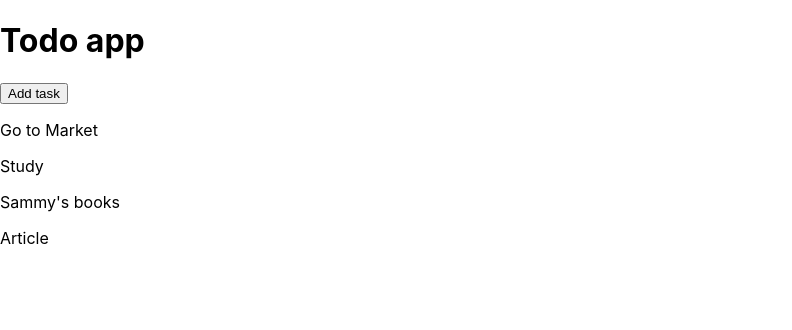
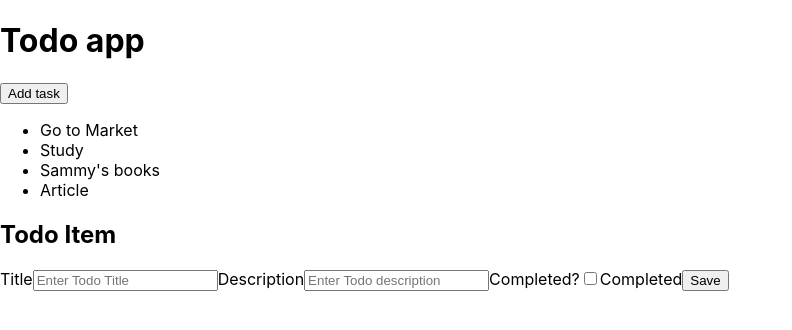
Before and after one commit to aloha45/django-react-todos, a React (Create React App) app in the folder frontend/: page / in a window 1280 px wide. Shown: the top 330 px of the page, without its empty margins (0-792 px from the left). Built offline with nearby package versions, Linux system fonts and the light colour scheme.

Commit message:
create testing frontend form

```diff
--- a/frontend/src/App.js
+++ b/frontend/src/App.js
@@ -1,33 +1,6 @@
 import React, { Component } from "react";
+import Form from './components/form'
 import "./App.css";
-
-const todoItems = [
-	{
-		id: 1,
-		title: "Go to Market",
-		description: "Buy ingredients to prepare dinner",
-		completed: true,
-	},
-	{
-		id: 2,
-		title: "Study",
-		description: "Read Algebra and History textbook for the upcoming test",
-		completed: false,
-	},
-	{
-		id: 3,
-		title: "Sammy's books",
-		description: "Go to library to return Sammy's books",
-		completed: true,
-	},
-	{
-		id: 4,
-		title: "Article",
-		description: "Write article on how to use Django with React",
-		completed: false,
-	},
-];
-
 class App extends Component {
 	constructor(props) {
 		super(props);
@@ -69,11 +42,12 @@ class App extends Component {
 				<main className="container">
 					<h1>Todo app</h1>
 					<button className="btn btn-primary">Add task</button>
-					<div className="todos">
+					<ul className="todos">
 						{this.state.todoList.map((todo) =>
-							<p>{todo.title}</p>
+							<li>{todo.title}</li>
 						)}
-					</div>
+					</ul>
+          <Form />
 				</main>
 			</>
 		);
--- /dev/null
+++ b/frontend/src/components/form.jsx
@@ -0,0 +1,71 @@
+import React, { Component } from "react";
+
+export default class Form extends Component {
+	constructor(props) {
+		super(props);
+		this.state = {
+			activeItem: {
+				title: "",
+				description: "",
+				completed: false,
+			},
+		};
+	}
+
+	handleChange = (e) => {
+		let { name, value } = e.target;
+
+		if (e.target.type === "checkbox") {
+			value = e.target.checked;
+		}
+
+		const activeItem = { ...this.state.activeItem, [name]: value };
+
+		this.setState({ activeItem });
+	};
+
+  handleSubmit = (e) => {
+    e.preventDefault()
+    console.log("saved")
+    alert("saved" + JSON.stringify(this.state.activeItem))
+  }
+
+	render() {
+		return (
+			<>
+				<h2>Todo Item</h2>
+				<form>
+					<label for="todo-title">Title</label>
+					<input
+						type="text"
+						id="todo-title"
+						name="title"
+						value={this.state.activeItem.title}
+						onChange={this.handleChange}
+						placeholder="Enter Todo Title"
+					/>
+					<label for="todo-description">Description</label>
+					<input
+						type="text"
+						id="todo-description"
+						name="description"
+						value={this.state.activeItem.description}
+						onChange={this.handleChange}
+						placeholder="Enter Todo description"
+					/>
+					<label for="completed">Completed?</label>
+					<input
+						type="checkbox"
+						name="completed"
+						checked={this.state.activeItem.completed}
+						onChange={this.handleChange}
+					/>
+					Completed
+					<button color="success" onClick={this.handleSubmit}>
+						Save
+					</button>
+				</form>
+			</>
+		);
+	}
+}
```
